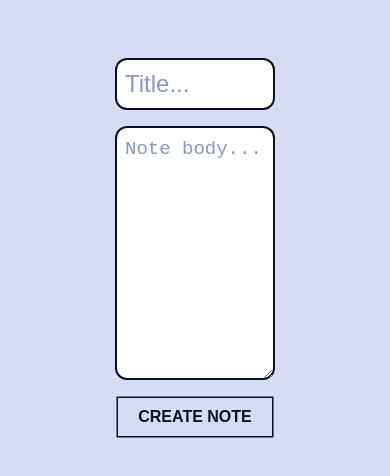
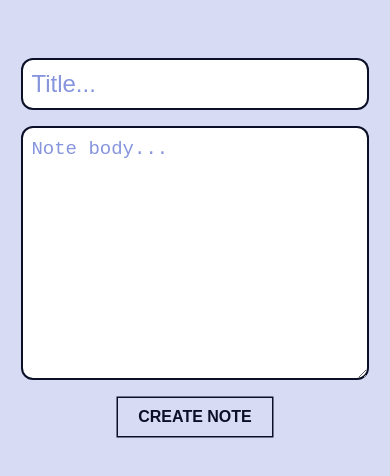
Before and after one commit to okorojames/james-note-app, a plain HTML site: page new-note.html in a window 390 px wide. Drawn offline with Linux system fonts and the light colour scheme.

Commit message:
done with the responsivenes on the create note page

```diff
--- a/css/new-note.css
+++ b/css/new-note.css
@@ -23,12 +23,12 @@ body{
   margin-top: 6rem;
 }
 .new-note-section-container{
-  width: 80%;
+  width: 50%;
   margin: 0 auto;
 }
 .create-note-form{
   margin: 0 auto;
-  width: 50%;
+  width: 100%;
   display: flex;
   flex-direction: column;
   gap: 2rem;
@@ -55,6 +55,7 @@ body{
   border-radius: 1rem;
 }
 .create-note-btn{
+  position: relative;
   align-self: center;
   color: var(--dark-one);
   font-weight: 600;
@@ -62,7 +63,7 @@ body{
   border: none;
   outline: none;
   cursor: pointer;
-  transition: all .5s ease-in-out;
+  transition: all .4s ease-in-out;
   background: transparent;
   padding: 1rem 2rem;
   box-shadow: 0 0 0 1.5px var(--dark-one);
@@ -73,4 +74,17 @@ body{
   color: var(--light-one);
   border: none;
   outline: none;
+  border-radius: .8rem;
 }
+/*  */
+/*  */
+@media screen and (max-width: 768px){
+  .new-note-section-container{
+    width: 70%;
+  }
+}
+@media screen and (max-width: 576px){
+  .new-note-section-container{
+    width: 88%;
+  }
+}
```
